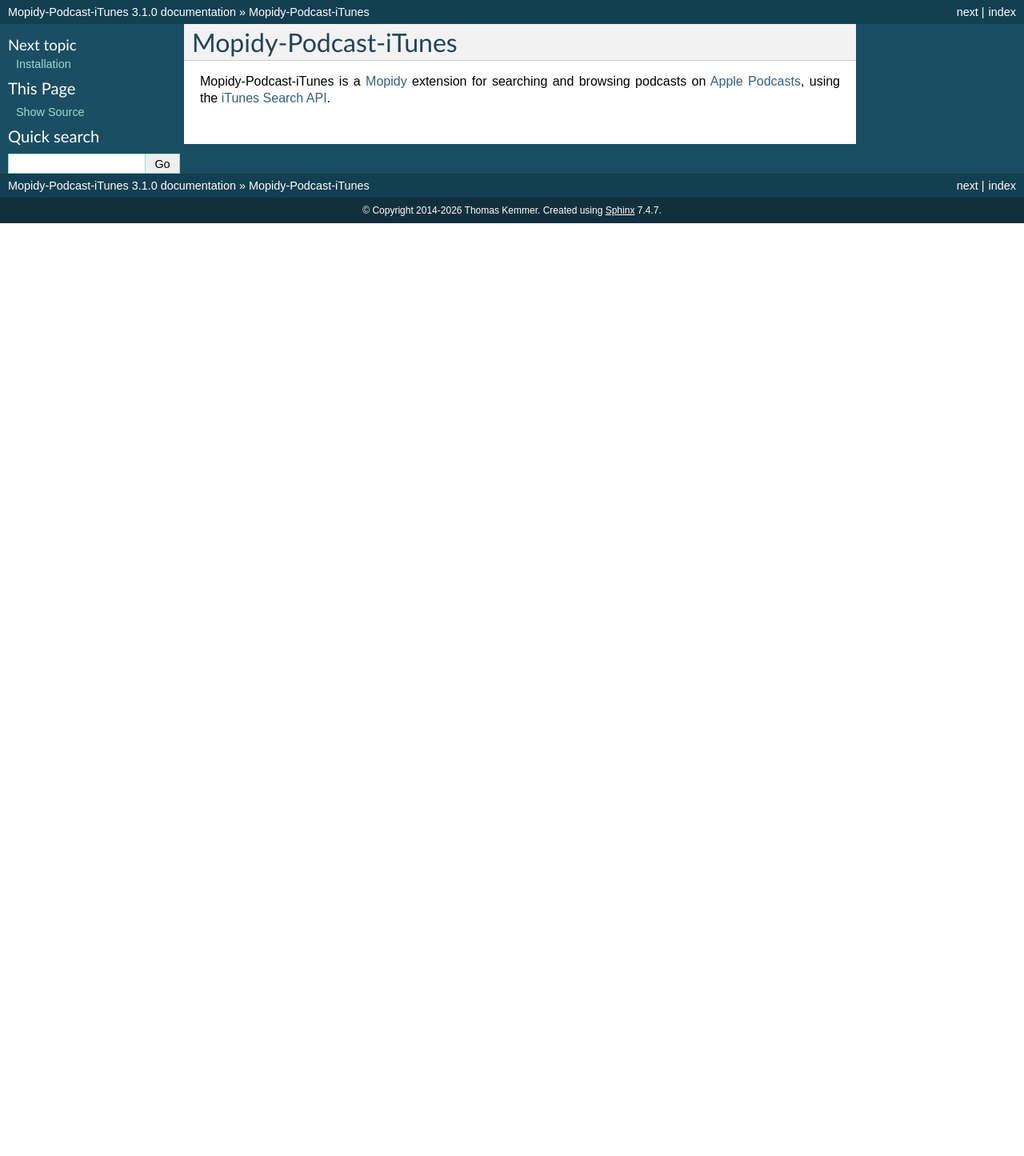
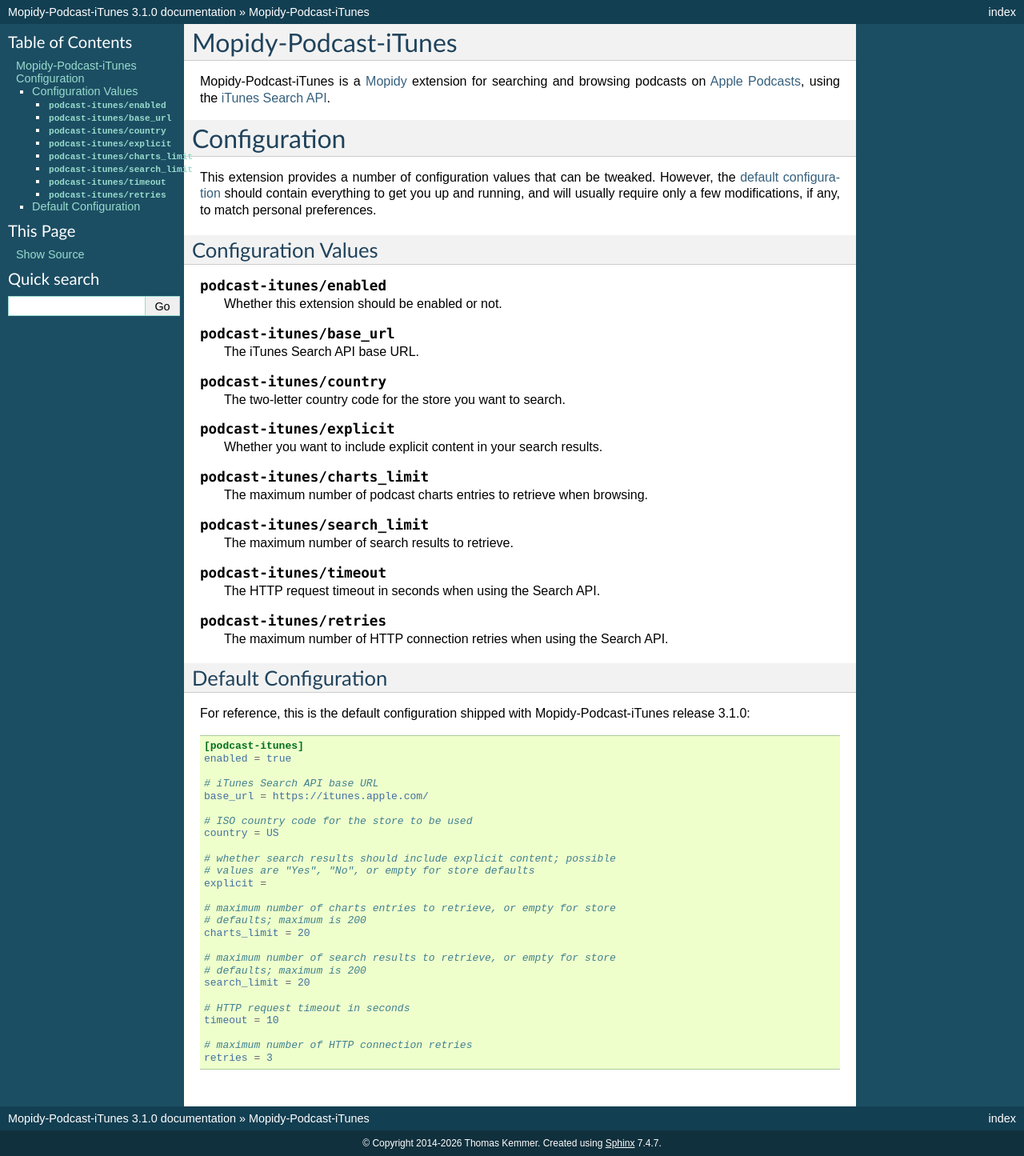
Before and after one commit to tkem/mopidy-podcast-itunes, a Sphinx documentation site: the page built from docs/index.rst, in a window 1280 px wide. Shown: the whole page at 80% size. Built offline with Sphinx 7.4.7, drawn with Linux system fonts in a browser that asks for light colours; before the commit the page ends 900 px from its top, so only the background shows below that.

```diff
--- a/docs/changelog.rst
+++ /dev/null
@@ -1,5 +0,0 @@
-**********
-Change Log
-**********
-
-.. include:: ../CHANGELOG.rst
--- a/docs/index.rst
+++ b/docs/index.rst
@@ -1,3 +1,5 @@
+:tocdepth: 3
+
 *********************
 Mopidy-Podcast-iTunes
 *********************
@@ -6,15 +8,66 @@ Mopidy-Podcast-iTunes is a Mopidy_ extension for searching and
 browsing podcasts on `Apple Podcasts`_, using the `iTunes Search
 API`_.
 
-.. toctree::
-   :hidden:
 
-   install
-   config
-   changelog
-   license
+*************
+Configuration
+*************
+
+This extension provides a number of configuration values that can be
+tweaked.  However, the :ref:`default configuration <defconf>` should
+contain everything to get you up and running, and will usually require
+only a few modifications, if any, to match personal preferences.
 
 
+.. _confvals:
+
+Configuration Values
+====================
+
+.. confval:: podcast-itunes/enabled
+
+   Whether this extension should be enabled or not.
+
+.. confval:: podcast-itunes/base_url
+
+   The iTunes Search API base URL.
+
+.. confval:: podcast-itunes/country
+
+   The two-letter country code for the store you want to search.
+
+.. confval:: podcast-itunes/explicit
+
+   Whether you want to include explicit content in your search results.
+
+.. confval:: podcast-itunes/charts_limit
+
+   The maximum number of podcast charts entries to retrieve when browsing.
+
+.. confval:: podcast-itunes/search_limit
+
+   The maximum number of search results to retrieve.
+
+.. confval:: podcast-itunes/timeout
+
+   The HTTP request timeout in seconds when using the Search API.
+
+.. confval:: podcast-itunes/retries
+
+   The maximum number of HTTP connection retries when using the Search API.
+
+
+.. _defconf:
+
+Default Configuration
+=====================
+
+For reference, this is the default configuration shipped with
+Mopidy-Podcast-iTunes release |release|:
+
+.. literalinclude:: ../src/mopidy_podcast_itunes/ext.conf
+   :language: ini
+
+.. _Mopidy: https://www.mopidy.com/
 .. _Apple Podcasts: https://podcasts.apple.com/
 .. _iTunes Search API: https://performance-partners.apple.com/search-api
-.. _Mopidy: https://www.mopidy.com/
--- a/docs/install.rst
+++ /dev/null
@@ -1,17 +0,0 @@
-************
-Installation
-************
-
-On Debian Linux and Debian-based distributions like Ubuntu or
-Raspbian, install the ``mopidy-podcast-itunes`` package from
-apt.mopidy.com_::
-
-  apt-get install mopidy-podcast-itunes
-
-Otherwise, install the Python package from PyPI_::
-
-  pip install Mopidy-Podcast-iTunes
-
-
-.. _PyPI: https://pypi.org/project/Mopidy-Podcast-iTunes/
-.. _apt.mopidy.com: https://apt.mopidy.com/
```
Also changed, not shown: README.rst (+38 -9 lines), docs/config.rst (deleted, +0 -58 lines), docs/license.rst (deleted, +0 -18 lines).
